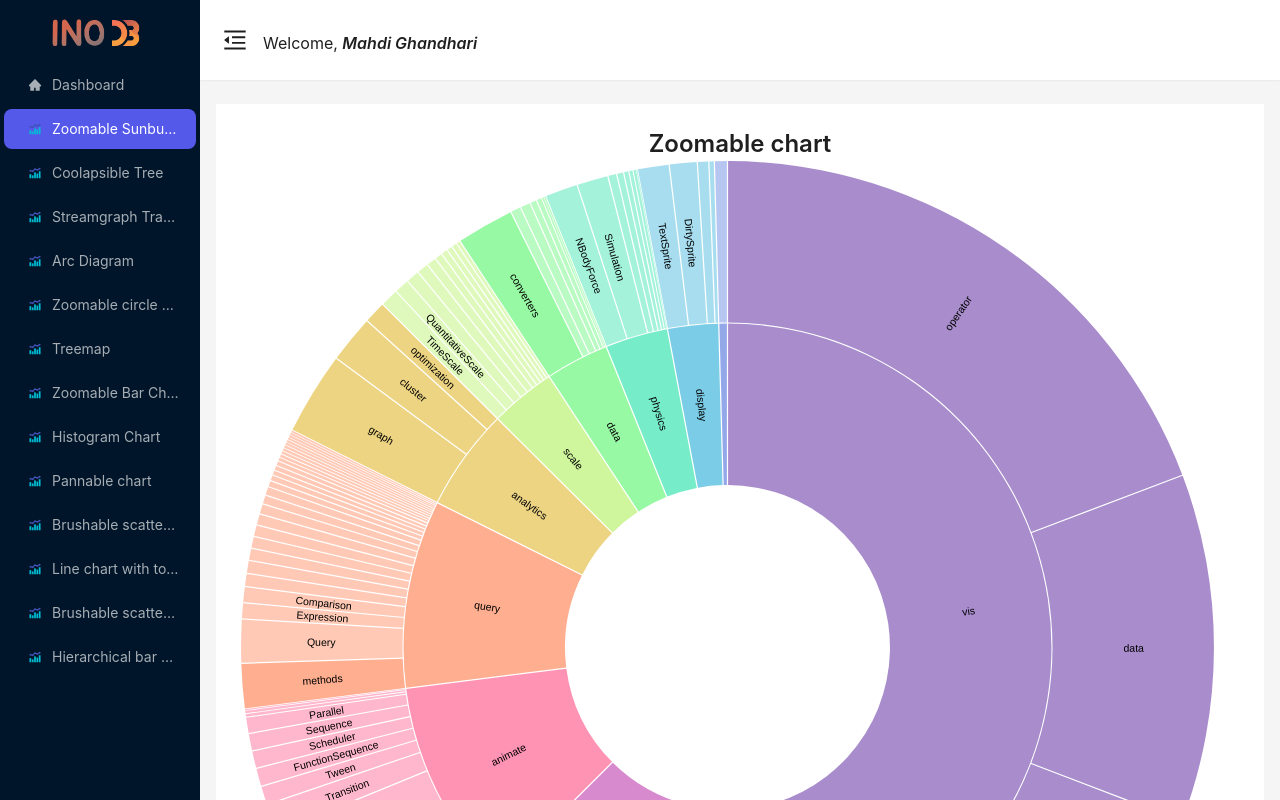
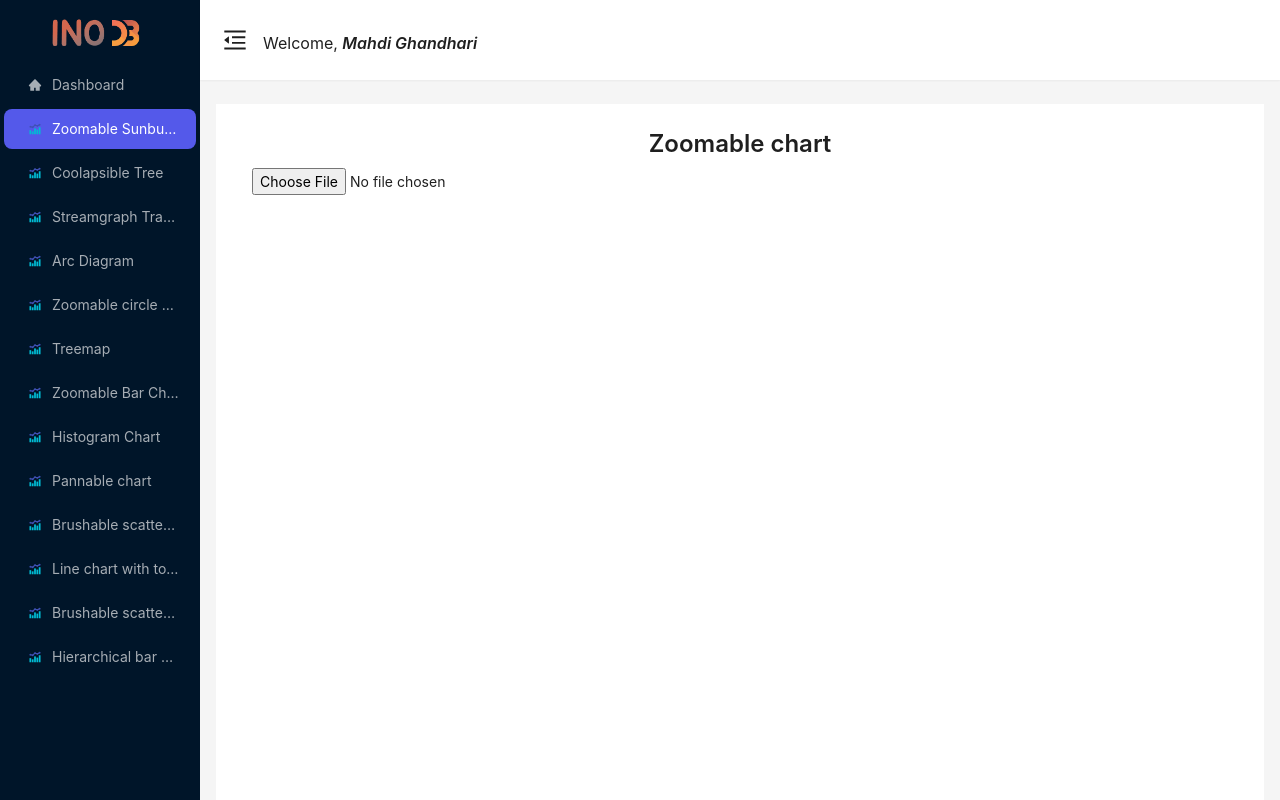
Before and after one commit to ferdouskazemi/inolitix-d3, a Next.js app: page /chart/zoomable-sunburst in a window 1280 px wide. Shown: the top 800 px of the page. Built offline with nearby package versions, Linux system fonts and the light colour scheme.

Commit message:
adding zoomable

```diff
--- a/pages/chart/zoomable-sunburst.tsx
+++ b/pages/chart/zoomable-sunburst.tsx
@@ -1,13 +1,33 @@
 import ZoomableSunburstChart from "../../components/zoomable-sunburst";
 import PublicLayout from "../../layout/public-layout";
-import data from '../../components/zoomable-sunburst/data.json'
+import { useState } from "react";
+import { TreeNode } from "../../utils/types";
+import { handleFileChange } from "../../components/file-upload";
 const ZoomableSunburst = () => {
-    return (
-        <PublicLayout title="Zoomable Suburst Chart">
-            <p className="text-2xl font-semibold text-center">Zoomable chart</p>
-            <ZoomableSunburstChart data={data} />
-        </PublicLayout>
-     );
-}
+  const [jsonData, setJsonData] = useState<TreeNode>({
+    name: "data",
+    children: [],
+  });
+
+  const handleFileInputChange = (
+    event: React.ChangeEvent<HTMLInputElement>
+  ) => {
+    handleFileChange(event, setJsonData);
+  };
+  return (
+    <PublicLayout title="Zoomable Suburst Chart">
+      <p className="text-2xl font-semibold text-center">Zoomable chart</p>
+      <input
+        type="file"
+        className="px-3 py-2"
+        accept=".xlsx"
+        onChange={handleFileInputChange}
+      />
+      {jsonData.children.length > 0 ? (
+        <ZoomableSunburstChart data={jsonData} />
+      ) : null}
+    </PublicLayout>
+  );
+};
 
 export default ZoomableSunburst;
```
